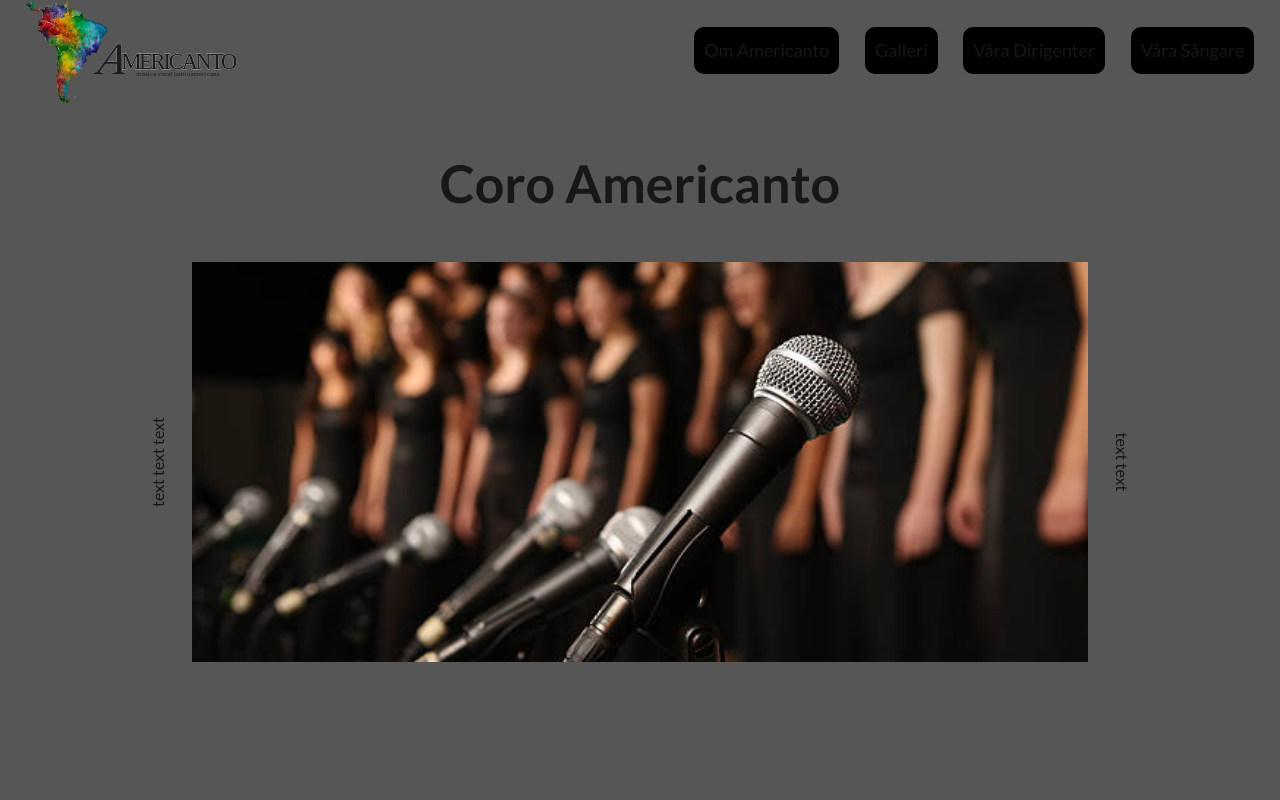
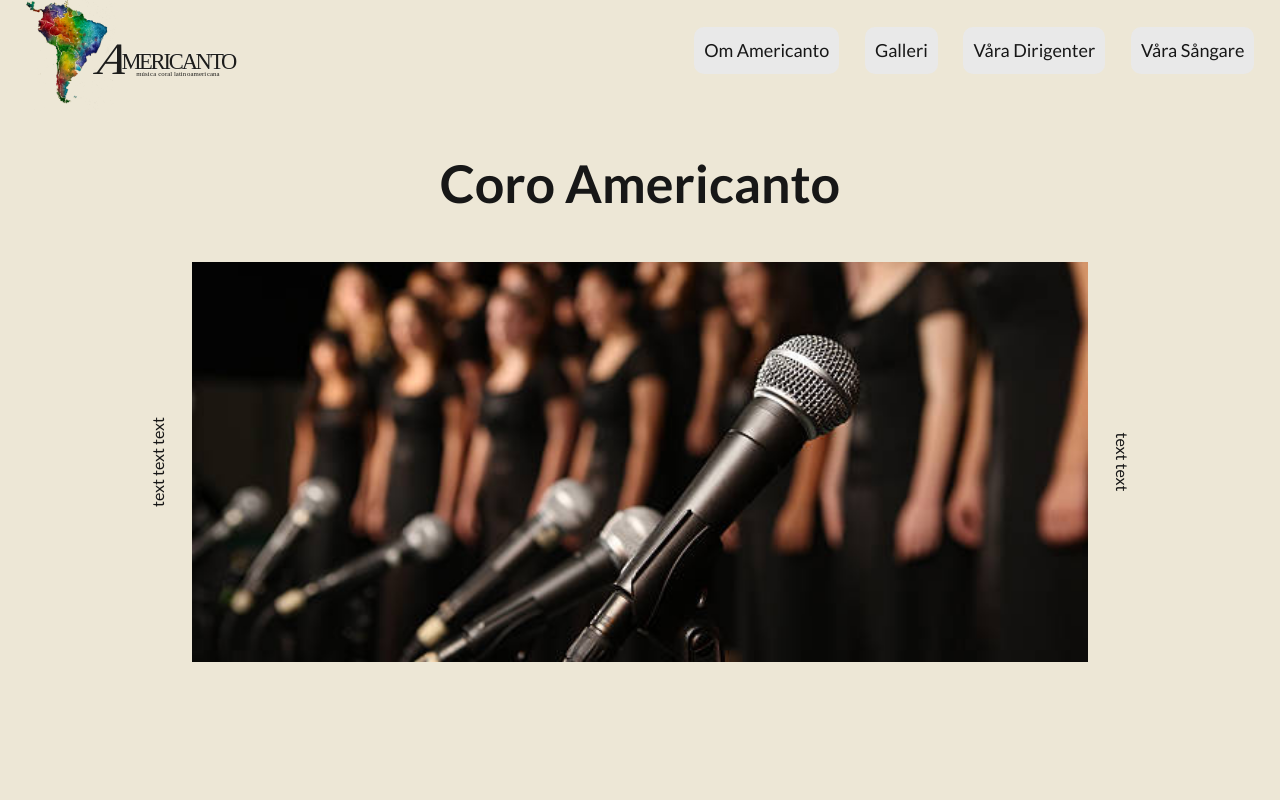
Before and after one commit to SofiaCoder/americanto, a Next.js app: page / in a window 1280 px wide. Shown: the top 800 px of the page. Built offline with nearby package versions, Linux system fonts and the light colour scheme.

Commit message:
Style fix

```diff
--- a/app/globals.css
+++ b/app/globals.css
@@ -5,10 +5,10 @@
 @tailwind utilities;
 
 :root {
-  --background: #e8e5e5;
+  --background: #e9e9e9;
   --foreground: #171717;
-  --color-odd: #181818;
-  --color-even: #565656;
+  --color-odd: #e9e9e9;
+  --color-even: #ede7d6;
 }
 
 @media (prefers-color-scheme: dark) {
@@ -16,7 +16,7 @@
     --background: #181818;
     --foreground: #ffffff;
     --color-odd: #181818;
-    --color-even: #2f2f2f;
+    --color-even: #282828;
   }
 }
 html {
--- a/components/Menu/styles.module.scss
+++ b/components/Menu/styles.module.scss
@@ -41,7 +41,7 @@
 
       a {
         font-size: 18px;
-        background: #000;
+        background: var(--background);
         padding: 10px;
         border-radius: 10px;
         &:hover {
--- a/components/SingerBox/index.tsx
+++ b/components/SingerBox/index.tsx
@@ -10,7 +10,7 @@ interface SingerBoxProps {
 const SingerBox: React.FC<SingerBoxProps> = ({ name, imgPath, text }) => {
   return (
     <div className='h-[20vh] relative aspect-[4/3] w-[20vh] flex rounded-xl mt-6'>
-      <div className='flex flex-col gap-3'>
+      <div className='flex flex-col gap-3 m-2'>
         <h4>{name}</h4>
         {text && <p>{text}</p>}
       </div>
```
